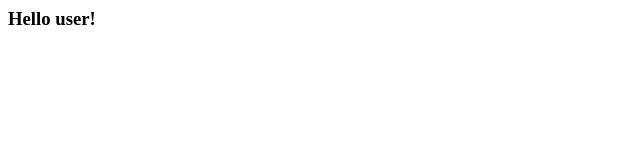
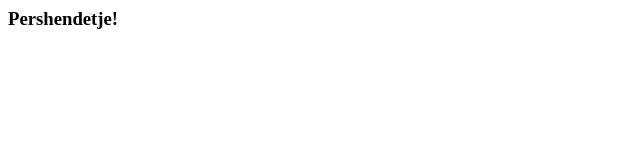
Before and after one commit to elonakryeziu/java2, a plain HTML site: page index.html in a window 1280 px wide. Shown: the full height of the page, 0-640 px from the left. Drawn offline with Linux system fonts and the light colour scheme.

Commit message:
Pershendetje

```diff
--- a/index.html
+++ b/index.html
@@ -3,6 +3,6 @@
 <title>Java 2 - Projekti T4P</title>
 </head>
 <body>
-<h3>Hello user!</h3>
+<h3>Pershendetje!</h3>
 </body>
 </html>
```
